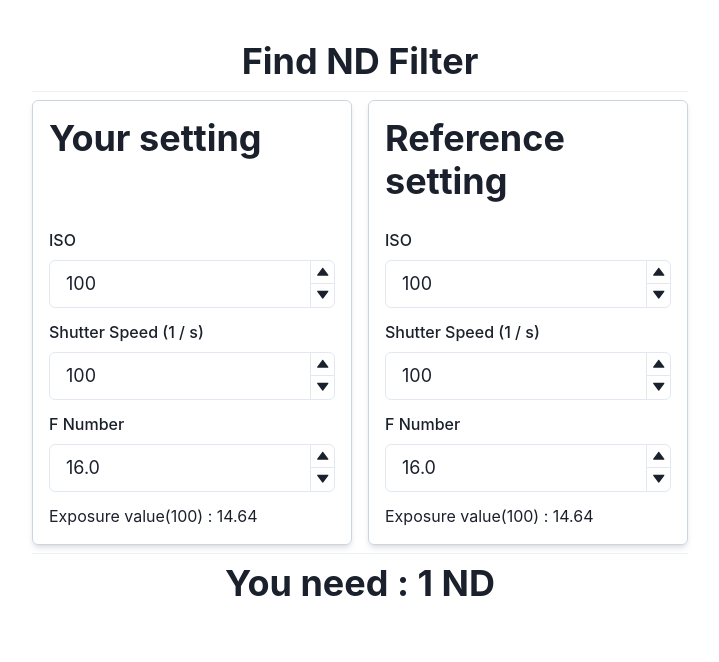
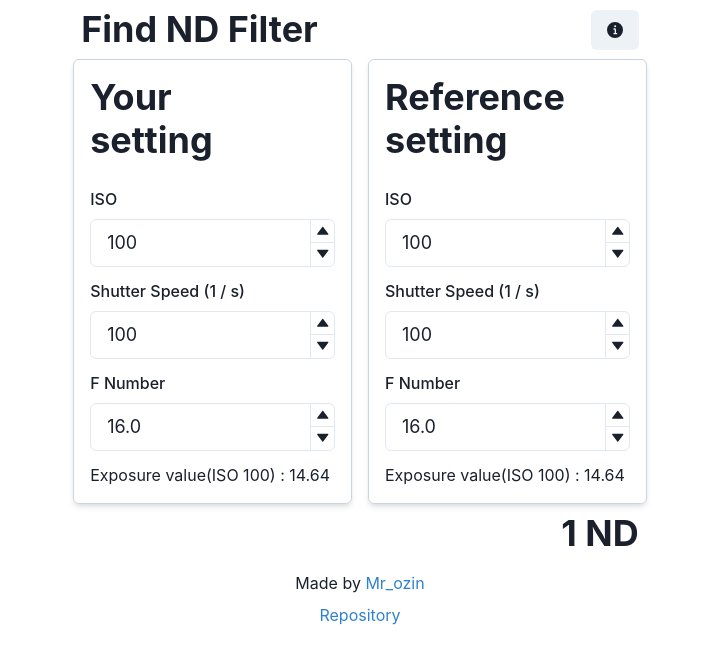
Before and after one commit to ryokryok/find-nd-app, a React (Vite) app: page / in a window 1280 px wide. Shown: the top 662 px of the page, without its empty margins (280-999 px from the left). Built offline with nearby package versions, Linux system fonts and the light colour scheme.

Commit message:
fix layout

```diff
--- a/package.json
+++ b/package.json
@@ -8,6 +8,7 @@
     "serve": "vite preview"
   },
   "dependencies": {
+    "@chakra-ui/icons": "^1.0.14",
     "@chakra-ui/react": "^1.6.5",
     "@emotion/react": "^11",
     "@emotion/styled": "^11",
--- a/src/App.tsx
+++ b/src/App.tsx
@@ -1,27 +1,20 @@
 import React from 'react'
-import { Center, Divider, Heading, HStack, VStack } from '@chakra-ui/react'
+import { Container, HStack } from '@chakra-ui/react'
 
 import { UserSetting } from './components/UserSetting'
 import { ReferenceSetting } from './components/ReferenceSetting'
-import { useAppSelector } from './hooks'
-import { calculateNDValue } from './lib'
+import { Footer, NDValueBox, TitleHeader } from './components/Common'
 function App() {
-  const userSetting = useAppSelector((state) => state.userExposure)
-  const referenceSetting = useAppSelector((state) => state.referenceExposure)
-
   return (
-    <Center p={10}>
-      <VStack>
-        <Heading>Find ND Filter</Heading>
-        <Divider />
-        <HStack spacing={4} align='stretch'>
-          <UserSetting />
-          <ReferenceSetting />
-        </HStack>
-        <Divider />
-        <Heading>You need : {calculateNDValue(userSetting, referenceSetting)} ND</Heading>
-      </VStack>
-    </Center>
+    <Container>
+      <TitleHeader />
+      <HStack spacing={4} align='stretch'>
+        <UserSetting />
+        <ReferenceSetting />
+      </HStack>
+      <NDValueBox />
+      <Footer />
+    </Container>
   )
 }
 export default App
--- a/src/Components.tsx
+++ /dev/null
@@ -1,38 +0,0 @@
-import {
-  FormControl,
-  FormLabel,
-  NumberInput,
-  NumberInputField,
-  NumberInputStepper,
-  NumberIncrementStepper,
-  NumberDecrementStepper,
-} from '@chakra-ui/react'
-import React from 'react'
-
-type NumberInputFormProps = {
-  label?: string
-  value: number
-  handler: (valueAsString: string, valueAsNumber: number) => void
-  step: number
-}
-
-export function NumberInputForm({ label = '', value, handler, step }: NumberInputFormProps) {
-  return (
-    <FormControl>
-      <FormLabel>{label}</FormLabel>
-      <NumberInput
-        defaultValue={value}
-        clampValueOnBlur={false}
-        onChange={handler}
-        step={step}
-        size={'lg'}
-      >
-        <NumberInputField />
-        <NumberInputStepper>
-          <NumberIncrementStepper />
-          <NumberDecrementStepper />
-        </NumberInputStepper>
-      </NumberInput>
-    </FormControl>
-  )
-}
--- /dev/null
+++ b/src/components/Common.tsx
@@ -0,0 +1,102 @@
+import {
+  FormControl,
+  FormLabel,
+  NumberInput,
+  NumberInputField,
+  NumberInputStepper,
+  NumberIncrementStepper,
+  NumberDecrementStepper,
+  Heading,
+  Link,
+  VStack,
+  Button,
+  Box,
+  HStack,
+  Text,
+  Spacer,
+} from '@chakra-ui/react'
+import { InfoIcon } from '@chakra-ui/icons'
+import React from 'react'
+import { useAppSelector } from '../hooks'
+import { calculateExposureValue, calculateNDValue } from '../lib'
+import { ExposureState } from '../redux/referenceExposureSlice'
+
+type NumberInputFormProps = {
+  label?: string
+  value: number
+  handler: (valueAsString: string, valueAsNumber: number) => void
+  step: number
+}
+
+export function NumberInputForm({ label = '', value, handler, step }: NumberInputFormProps) {
+  return (
+    <FormControl>
+      <FormLabel>{label}</FormLabel>
+      <NumberInput
+        defaultValue={value}
+        clampValueOnBlur={false}
+        onChange={handler}
+        step={step}
+        size={'lg'}
+      >
+        <NumberInputField />
+        <NumberInputStepper>
+          <NumberIncrementStepper />
+          <NumberDecrementStepper />
+        </NumberInputStepper>
+      </NumberInput>
+    </FormControl>
+  )
+}
+
+export function NDValueBox() {
+  const userSetting = useAppSelector((state) => state.userExposure)
+  const referenceSetting = useAppSelector((state) => state.referenceExposure)
+  return (
+    <HStack align='stretch' p={2}>
+      <Spacer />
+      <Heading>{calculateNDValue(userSetting, referenceSetting)} ND</Heading>
+    </HStack>
+  )
+}
+
+type ExposureValueBoxProps = {
+  exposure: ExposureState
+}
+
+export function ExposureValueBox({ exposure }: ExposureValueBoxProps) {
+  return <Text>Exposure value(ISO 100) : {calculateExposureValue(exposure)}</Text>
+}
+
+export function TitleHeader() {
+  return (
+    <HStack p={2}>
+      <Box as='header'>
+        <Heading>Find ND Filter</Heading>
+      </Box>
+      <Spacer />
+      <Button>
+        <InfoIcon />
+      </Button>
+    </HStack>
+  )
+}
+
+export function Footer() {
+  return (
+    <VStack p={2}>
+      <Text>
+        Made by{' '}
+        <Link href='https://github.com/ryokryok' color='blue.500' isExternal>
+          Mr_ozin
+        </Link>
+      </Text>
+      <Text>
+        <Link href='https://github.com/ryokryok/find-nd-app' isExternal color='blue.500'>
+          {' '}
+          Repository
+        </Link>
+      </Text>
+    </VStack>
+  )
+}
--- a/src/components/ReferenceSetting.tsx
+++ b/src/components/ReferenceSetting.tsx
@@ -1,8 +1,7 @@
-import { Stack, Heading, Text, Spacer } from '@chakra-ui/react'
+import { Stack, Heading, Spacer } from '@chakra-ui/react'
 import React from 'react'
-import { NumberInputForm } from '../Components'
+import { ExposureValueBox, NumberInputForm } from './Common'
 import { useAppSelector, useAppDispatch } from '../hooks'
-import { calculateExposureValue } from '../lib'
 import {
   changeReferenceIso,
   changeReferenceShutterSpeed,
@@ -23,7 +22,10 @@ export function ReferenceSetting() {
       borderColor={'gray.300'}
       w={'xs'}
     >
-      <Heading>Reference setting</Heading>
+      <Heading>
+        Reference <br />
+        setting
+      </Heading>
       <Spacer />
       <NumberInputForm
         label={'ISO'}
@@ -46,7 +48,7 @@ export function ReferenceSetting() {
         step={0.1}
       />
 
-      <Text>Exposure value(100) : {calculateExposureValue(exposure)}</Text>
+      <ExposureValueBox exposure={exposure} />
     </Stack>
   )
 }
--- a/src/components/UserSetting.tsx
+++ b/src/components/UserSetting.tsx
@@ -1,8 +1,7 @@
 import { Stack, Heading, Text, Spacer } from '@chakra-ui/react'
 import React from 'react'
-import { NumberInputForm } from '../Components'
+import { ExposureValueBox, NumberInputForm } from './Common'
 import { useAppSelector, useAppDispatch } from '../hooks'
-import { calculateExposureValue } from '../lib'
 import {
   changeUserIso,
   changeUserShutterSpeed,
@@ -23,7 +22,10 @@ export function UserSetting() {
       borderColor={'gray.300'}
       w={'xs'}
     >
-      <Heading>Your setting</Heading>
+      <Heading>
+        Your <br />
+        setting
+      </Heading>
       <Spacer />
       <NumberInputForm
         label={'ISO'}
@@ -43,7 +45,7 @@ export function UserSetting() {
         handler={(_, value) => dispatch(changeUserFNumber(value))}
         step={0.1}
       />
-      <Text>Exposure value(100) : {calculateExposureValue(exposure)}</Text>
+      <ExposureValueBox exposure={exposure} />
     </Stack>
   )
 }
--- a/src/index.css
+++ /dev/null
@@ -1,13 +0,0 @@
-body {
-  margin: 0;
-  font-family: -apple-system, BlinkMacSystemFont, 'Segoe UI', 'Roboto', 'Oxygen',
-    'Ubuntu', 'Cantarell', 'Fira Sans', 'Droid Sans', 'Helvetica Neue',
-    sans-serif;
-  -webkit-font-smoothing: antialiased;
-  -moz-osx-font-smoothing: grayscale;
-}
-
-code {
-  font-family: source-code-pro, Menlo, Monaco, Consolas, 'Courier New',
-    monospace;
-}
--- a/src/main.tsx
+++ b/src/main.tsx
@@ -1,6 +1,5 @@
 import React from 'react'
 import ReactDOM from 'react-dom'
-import './index.css'
 import App from './App'
 import { store } from './redux/store'
 import { Provider } from 'react-redux'
--- a/src/redux/referenceExposureSlice.ts
+++ b/src/redux/referenceExposureSlice.ts
@@ -1,6 +1,6 @@
 import { createSlice, PayloadAction } from '@reduxjs/toolkit'
 
-interface ExposureState {
+export interface ExposureState {
   iso: number
   shutterSpeed: number
   fNumber: number
```
Also changed, not shown: src/App.css (deleted, +0 -42 lines), src/logo.svg (deleted), 1 other file (tests, documents, lock files or other folders).
